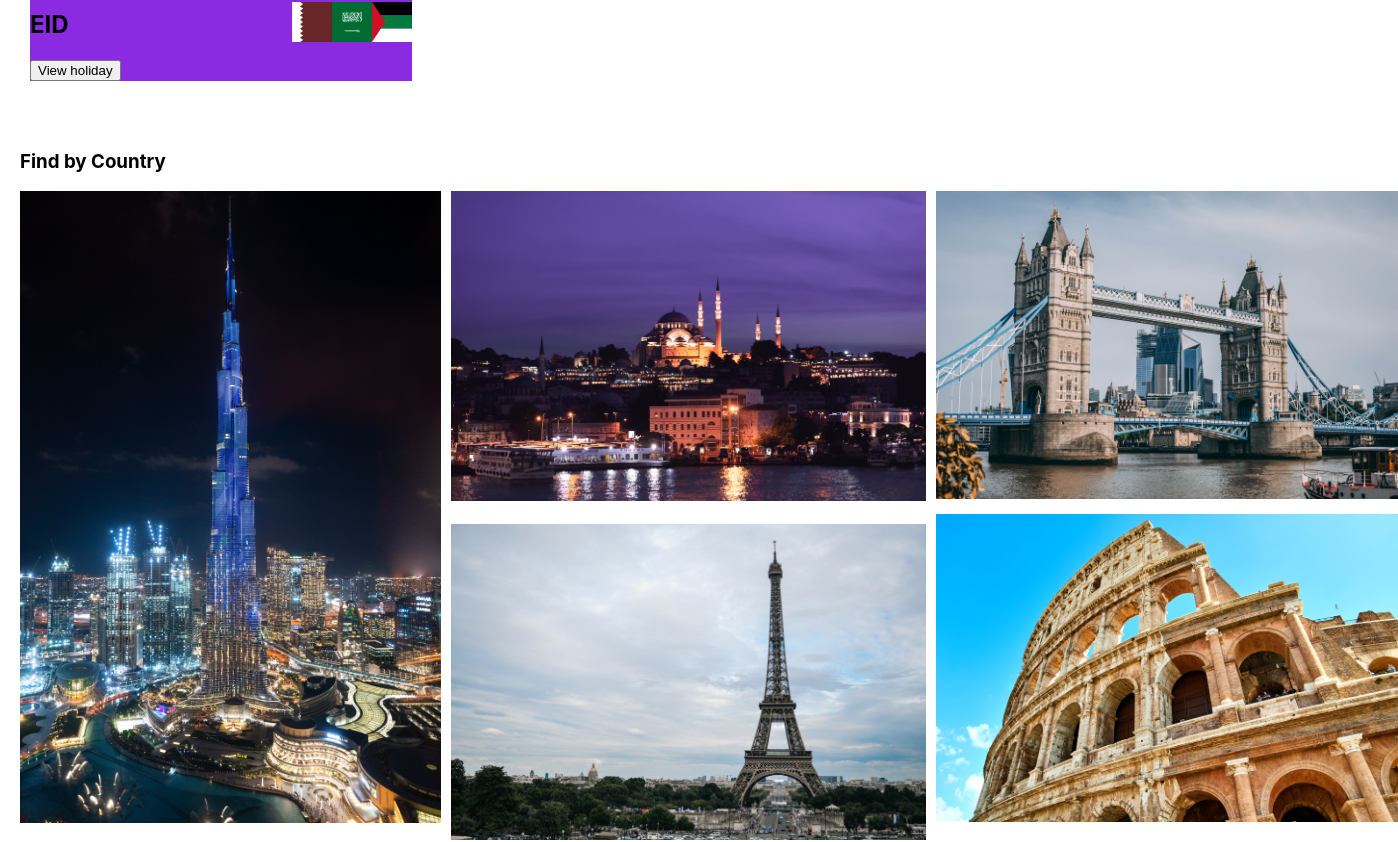
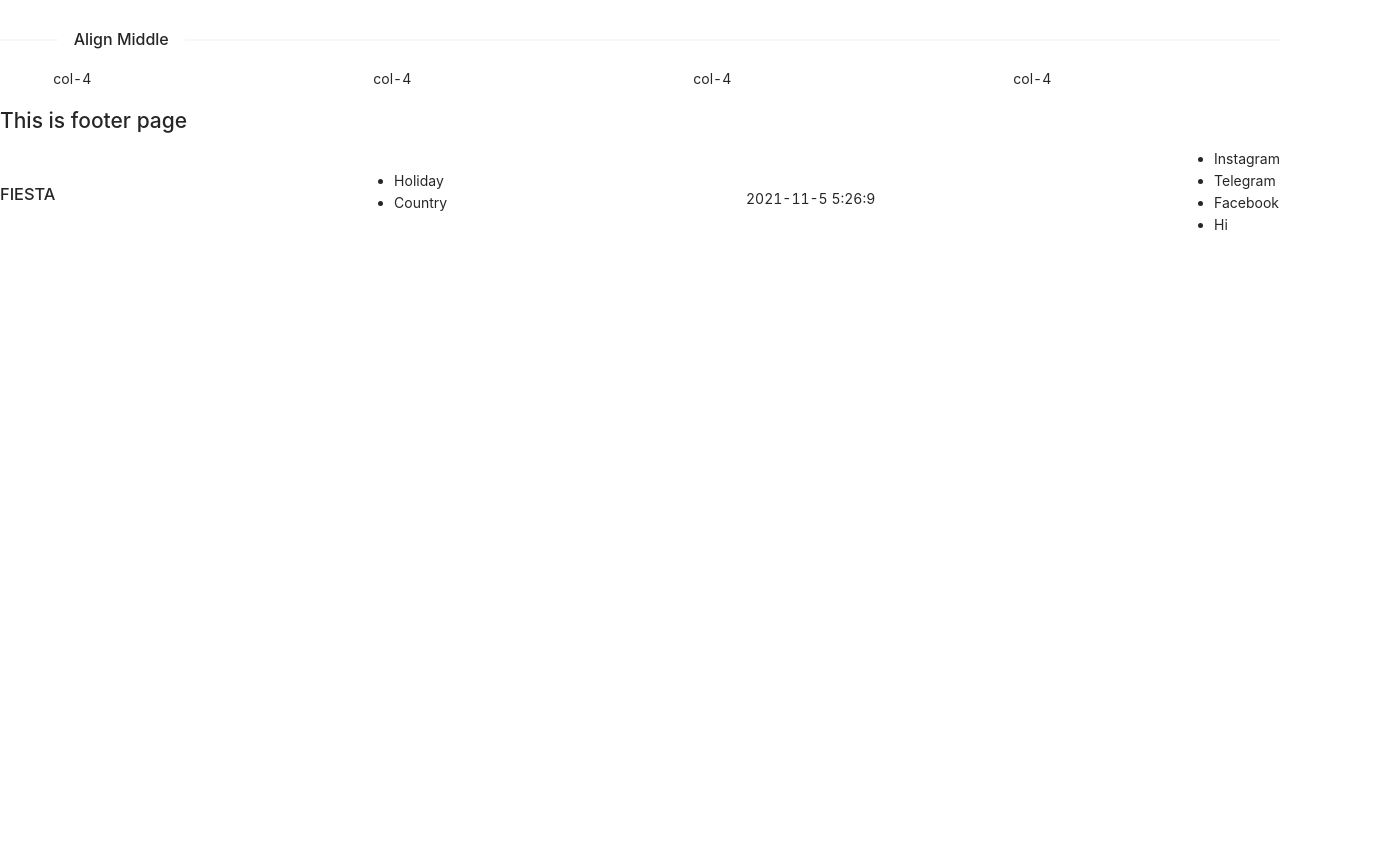
Before and after one commit to sevinch02/holidays, a React (Create React App) app: page / in a window 1280 px wide. Shown: the part 1276-2118 px from the top of the page, 1398 px wide, since content can reach past the window. After the commit the page ends 1526 px from the top, so only its background shows below. Built offline with nearby package versions, Linux system fonts and the light colour scheme.

Commit message:
save  ant css

```diff
--- a/src/App.js
+++ b/src/App.js
@@ -6,6 +6,7 @@ import Favourites from './pages/Favourites';
 import Holidays from './pages/Holidays';
 import Aboutus from './pages/About-us';
 import Animation from './Components/Animation/Animation';
+import 'antd/dist/antd.css';
 
 
 import React from "react";
--- a/src/Components/CountryGrid/CountryGrid.js
+++ b/src/Components/CountryGrid/CountryGrid.js
@@ -1,20 +1,42 @@
 import React from 'react';
 import css from './countrygrid.css'
 // import {Link} from 'react';
+import { Row, Col, Divider } from 'antd';
+
+
 
 const CountryGrid = () => {
-    return (
-        <div className="CountryGrid">
-            <h3>Find by Country</h3>
-            <div className="grid-container" >
-            <img className="grid-item country-grid__img" src="img/dubai.jpg"  alt="duabi" />
-            <img style={{height: 310 , objectFit: 'cover' }} className="grid-item country-grid__img" src="img/istanbul.jpg" alt=""  />
-            <img className="grid-item country-grid__img " src="img/london.jpg" alt="london "  />
-            <img className="grid-item country-grid__img" src="img/korea.jpg" alt="korea"  />
-            <img className="grid-item country-grid__img" src="img/parij.jpg" alt="parij"  />
-            <img className="grid-item country-grid__img" src="img/rim.jpg" alt="roma"  />
-           </div>
-        </div>
+    const DemoBox = props => <p className={`height-${props.value}`}>{props.children}</p>;
+
+    return (<div>
+          <Divider orientation="left">Align Middle</Divider>
+    <Row justify="space-around" align="middle">
+      <Col span={4}>
+        <DemoBox value={100}>col-4</DemoBox>
+      </Col>
+      <Col span={4}>
+        <DemoBox value={50}>col-4</DemoBox>
+      </Col>
+      <Col span={4}>
+        <DemoBox value={120}>col-4</DemoBox>
+      </Col>
+      <Col span={4}>
+        <DemoBox value={80}>col-4</DemoBox>
+      </Col>
+    </Row>
+    </div>
+
+        // <div className="CountryGrid">
+        //     <h3>Find by Country</h3>
+        //     <div className="grid-container" >
+        //     <img className="grid-item country-grid__img" src="img/dubai.jpg"  alt="duabi" />
+        //     <img style={{height: 310 , objectFit: 'cover' }} className="grid-item country-grid__img" src="img/istanbul.jpg" alt=""  />
+        //     <img className="grid-item country-grid__img " src="img/london.jpg" alt="london "  />
+        //     <img className="grid-item country-grid__img" src="img/korea.jpg" alt="korea"  />
+        //     <img className="grid-item country-grid__img" src="img/parij.jpg" alt="parij"  />
+        //     <img className="grid-item country-grid__img" src="img/rim.jpg" alt="roma"  />
+        //    </div>
+        // </div>
     );
 };
 export default CountryGrid;
```
